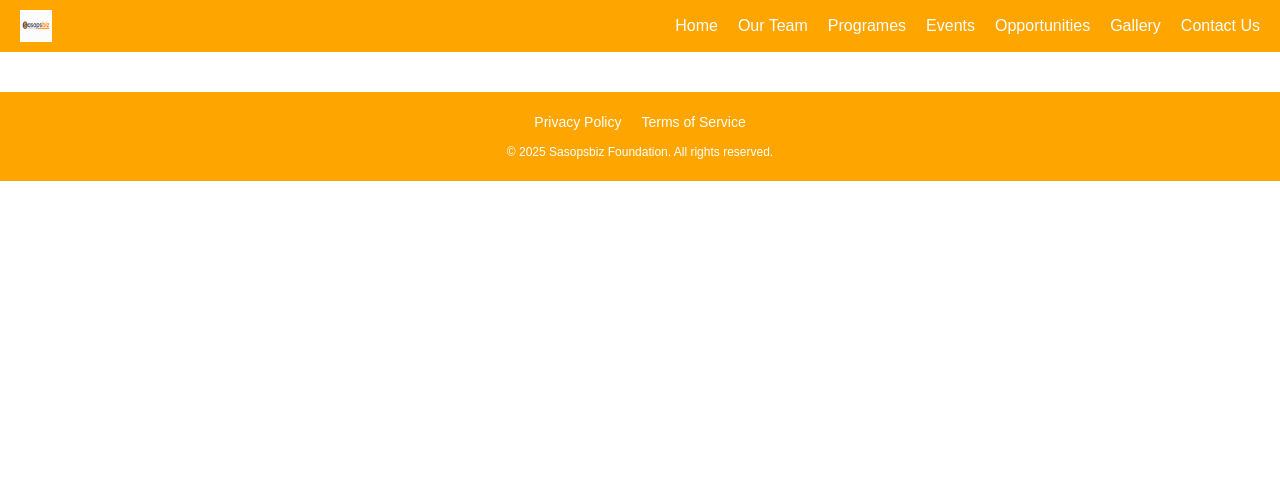
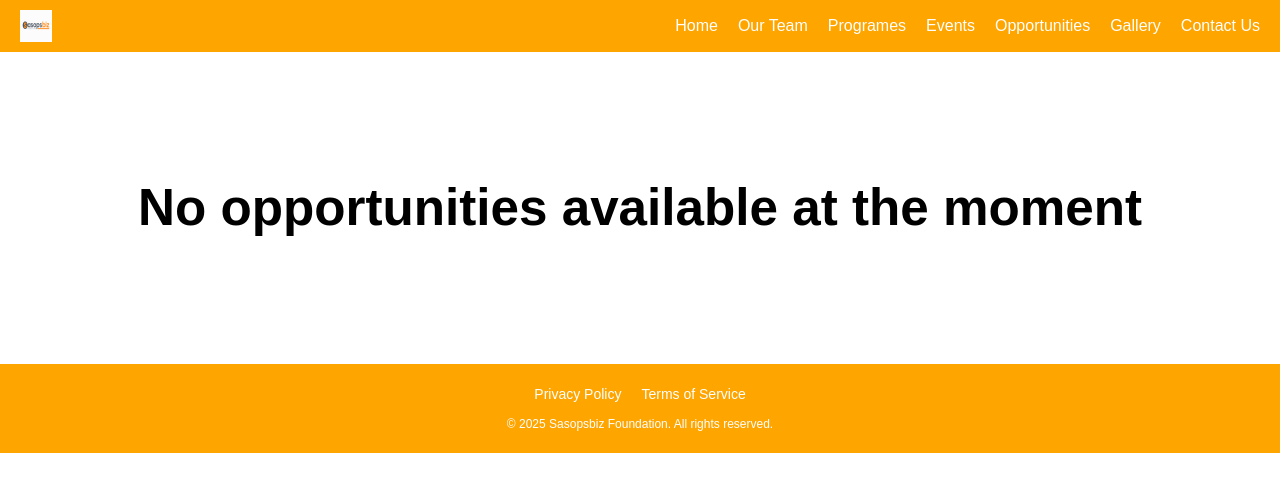
Before and after one commit to zibusisojnduna/Sasopsbiz-Foundation, a React (Vite) app: page /opportunities in a window 1280 px wide. Shown: the top 492 px of the page. Built offline with nearby package versions, Linux system fonts and the light colour scheme.

Commit message:
opportuities.jsx

```diff
--- a/src/components/navbar.jsx
+++ b/src/components/navbar.jsx
@@ -15,6 +15,7 @@ function Navbar() {
     logo: {
       display: "flex",
       alignItems: "center",
+      width:"50%",
     },
     navLinks: {
       listStyle: "none",
@@ -56,7 +57,7 @@ function Navbar() {
 
   return (
     <nav style={styles.navbar}>
-      <div style={styles.logo}><img src={logo} alt="logo" style={{}}></img></div>
+      <div style={styles.logo}><img src={logo} alt="logo"></img></div>
       <ul style={styles.navLinks}>
         <li><Link to='/' style={styles.link}>Home</Link></li>
         <li><Link to='/team' style={styles.link}>Our Team</Link></li>
--- a/src/pages/opportunities.jsx
+++ b/src/pages/opportunities.jsx
@@ -3,6 +3,9 @@ function Opportunities(){
 
         <section>
             <title>Opportunities</title>
+            <div style={{margin:"5%", padding:"5%", color:"black", textAlign:"center"}}>
+                <h1>No opportunities available at the moment</h1>
+            </div>
         </section>
     )
 }
```
